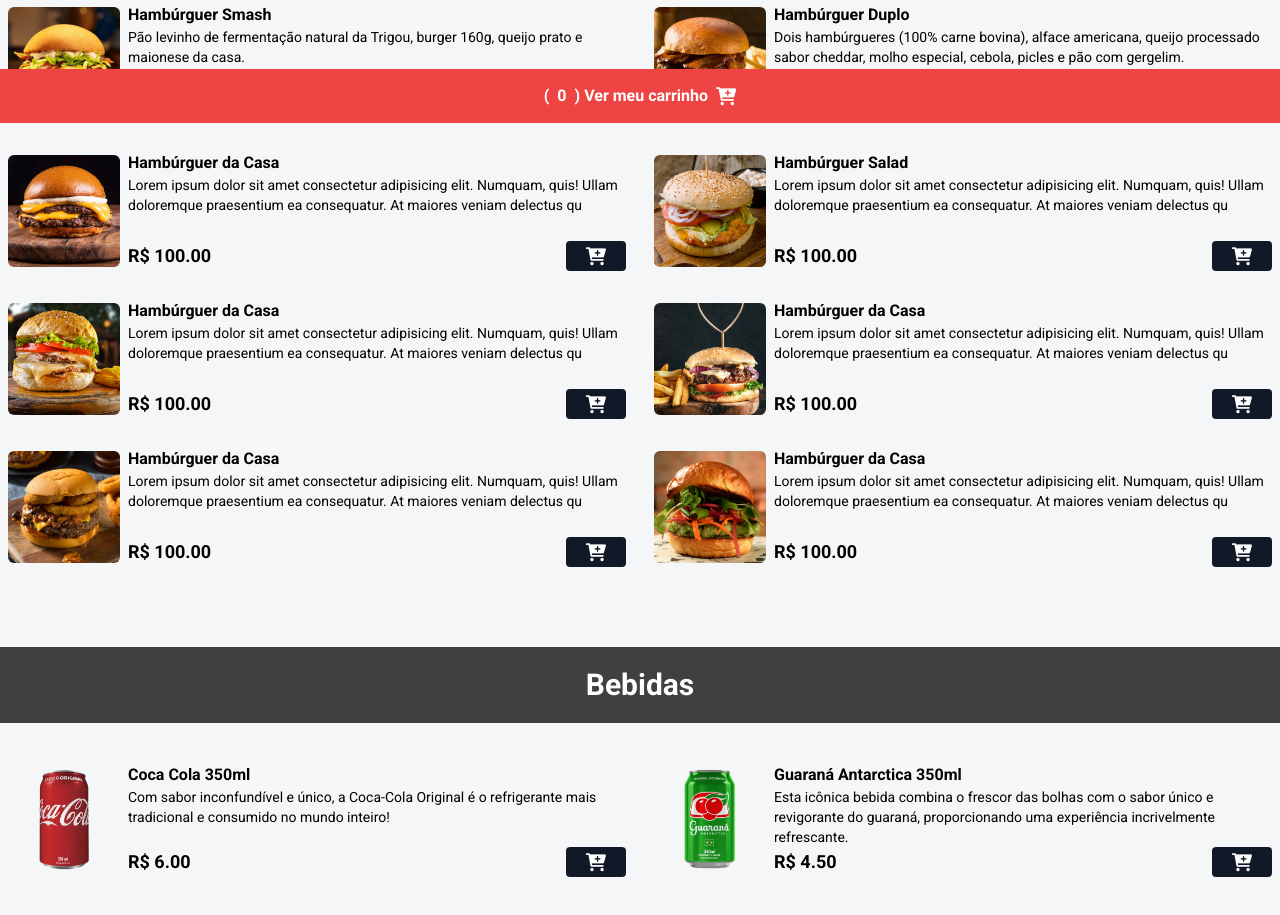
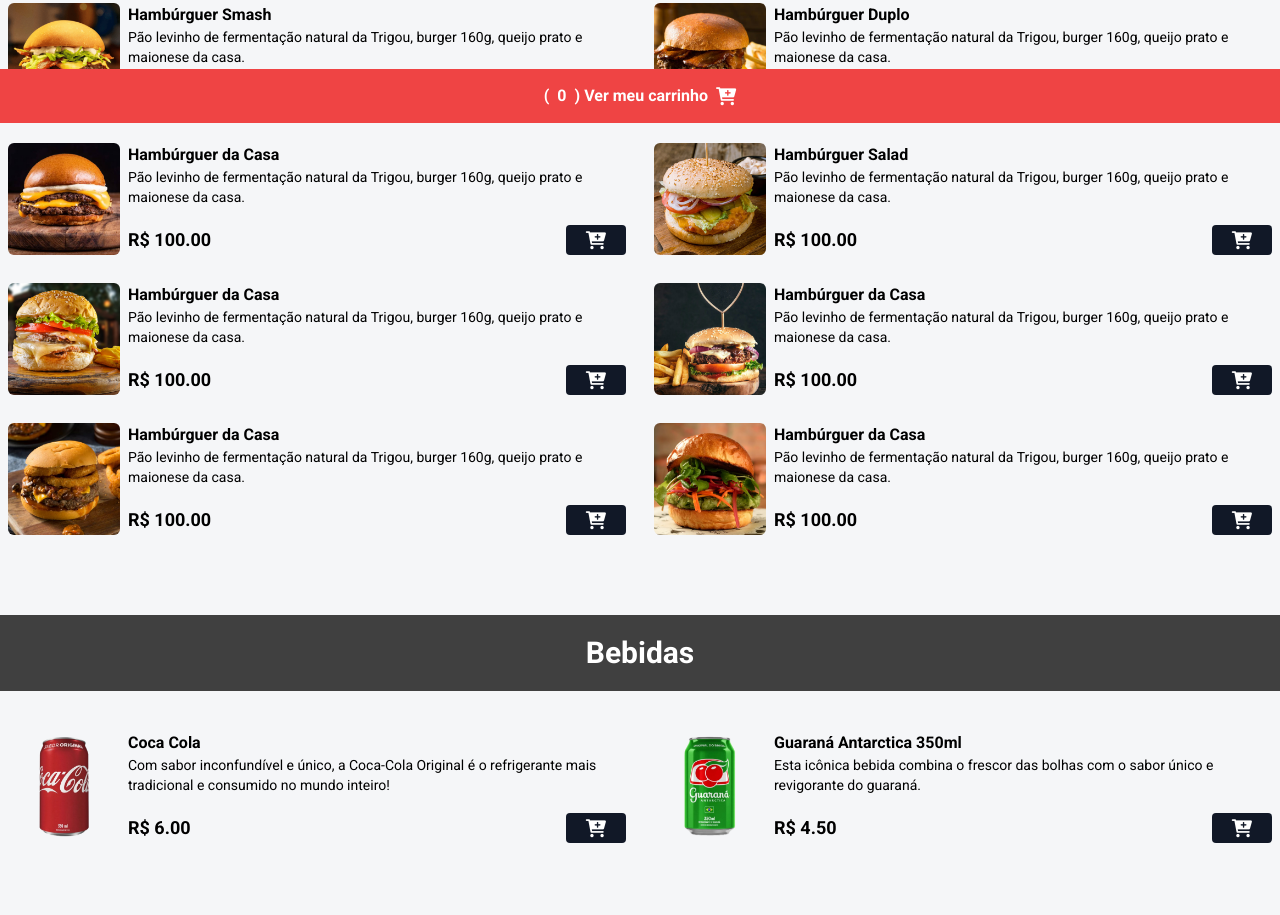
Before and after one commit to Carecsnay/Cardapio-Online, a website: page index.html in a window 1280 px wide. Shown: the part 677-1592 px from the top of the page. Drawn offline with nearby package versions, Linux system fonts and the light colour scheme.

Commit message:
fix: layout

```diff
--- a/index.html
+++ b/index.html
@@ -35,7 +35,7 @@
             <h2 class="sm:text-4xl text-[27px] md:text-5xl font-bold text-center mt-12 mb-12">Conheça nosso menu</h2>
             <h2 class="text-2xl md:text-3xl font-bold text-center mb-10 p-5 bg-neutral-700 text-white">Hambúrgueres</h2>
             <div class="grid grid-cols-1 md:grid-cols-2 gap-7 mx-auto max-w-7xl px-2 mb-20">
-                <div class="item flex gap-2 h-[120px] max-h[120px]">
+                <div class="item flex gap-2 ">
                     <img src="./assets/hamb-1.png" alt="Hambúrguer 1"
                         class="w-28 h-28 rounded-md hover:scale-110 duration-300 hover:-rotate-2 m-auto" />
                     <div class="flex flex-col justify-between">
@@ -54,14 +54,14 @@
                     </div>
                 </div>
 
-                <div class="item flex gap-2 h-[120px] max-h[120px]">
+                <div class="item flex gap-2 ">
                     <img src="./assets/hamb-2.png" alt="Hambúrguer 2"
                         class="w-28 h-28 rounded-md hover:scale-110 duration-300 hover:-rotate-2 m-auto" />
                     <div class="flex flex-col justify-between">
                         <div>
                             <p class="font-bold">Hambúrguer Duplo</p>
-                            <p class="text-sm">Dois hambúrgueres (100% carne bovina), alface americana, queijo
-                                processado sabor cheddar, molho especial, cebola, picles e pão com gergelim.</p>
+                            <p class="text-sm">Pão levinho de fermentação natural da Trigou, burger 160g, queijo prato e
+                                maionese da casa.</p>
                         </div>
 
                         <div class="flex items-center gap-2 justify-between">
@@ -74,14 +74,14 @@
                     </div>
                 </div>
 
-                <div class="item flex gap-2 h-[120px] max-h[120px]">
+                <div class="item flex gap-2 ">
                     <img src="./assets/hamb-3.png" alt="Hambúrguer 3"
                         class="w-28 h-28 rounded-md hover:scale-110 duration-300 hover:-rotate-2 m-auto" />
                     <div class="flex flex-col justify-between">
                         <div>
                             <p class="font-bold">Hambúrguer da Casa</p>
-                            <p class="text-sm">Lorem ipsum dolor sit amet consectetur adipisicing elit. Numquam, quis!
-                                Ullam doloremque praesentium ea consequatur. At maiores veniam delectus qu</p>
+                            <p class="text-sm">Pão levinho de fermentação natural da Trigou, burger 160g, queijo prato e
+                                maionese da casa.</p>
                         </div>
                         <div class="flex items-center gap-2 justify-between">
                             <p class="font-bold text-lg">R$ 100.00</p>
@@ -93,14 +93,14 @@
                     </div>
                 </div>
 
-                <div class="item flex gap-2 h-[120px] max-h[120px]">
+                <div class="item flex gap-2 ">
                     <img src="./assets/hamb-4.png" alt="Hambúrguer 4"
                         class="w-28 h-28 rounded-md hover:scale-110 duration-300 hover:-rotate-2 m-auto" />
                     <div class="flex flex-col justify-between">
                         <div>
                             <p class="font-bold">Hambúrguer Salad</p>
-                            <p class="text-sm">Lorem ipsum dolor sit amet consectetur adipisicing elit. Numquam, quis!
-                                Ullam doloremque praesentium ea consequatur. At maiores veniam delectus qu</p>
+                            <p class="text-sm">Pão levinho de fermentação natural da Trigou, burger 160g, queijo prato e
+                                maionese da casa.</p>
                         </div>
 
                         <div class="flex items-center gap-2 justify-between">
@@ -113,14 +113,14 @@
                     </div>
                 </div>
 
-                <div class="item flex gap-2 h-[120px] max-h[120px]">
+                <div class="item flex gap-2 ">
                     <img src="./assets/hamb-5.png" alt="Hambúrguer 5"
                         class="w-28 h-28 rounded-md hover:scale-110 duration-300 hover:-rotate-2 m-auto" />
                     <div class="flex flex-col justify-between">
                         <div>
                             <p class="font-bold">Hambúrguer da Casa</p>
-                            <p class="text-sm">Lorem ipsum dolor sit amet consectetur adipisicing elit. Numquam, quis!
-                                Ullam doloremque praesentium ea consequatur. At maiores veniam delectus qu</p>
+                            <p class="text-sm">Pão levinho de fermentação natural da Trigou, burger 160g, queijo prato e
+                                maionese da casa.</p>
                         </div>
                         <div class="flex items-center gap-2 justify-between">
                             <p class="font-bold text-lg">R$ 100.00</p>
@@ -132,14 +132,14 @@
                     </div>
                 </div>
 
-                <div class="item flex gap-2 h-[120px] max-h[120px]">
+                <div class="item flex gap-2 ">
                     <img src="./assets/hamb-6.png" alt="Hambúrguer 6"
                         class="w-28 h-28 rounded-md hover:scale-110 duration-300 hover:-rotate-2 m-auto" />
                     <div class="flex flex-col justify-between">
                         <div>
                             <p class="font-bold">Hambúrguer da Casa</p>
-                            <p class="text-sm">Lorem ipsum dolor sit amet consectetur adipisicing elit. Numquam, quis!
-                                Ullam doloremque praesentium ea consequatur. At maiores veniam delectus qu</p>
+                            <p class="text-sm">Pão levinho de fermentação natural da Trigou, burger 160g, queijo prato e
+                                maionese da casa.</p>
                         </div>
                         <div class="flex items-center gap-2 justify-between">
                             <p class="font-bold text-lg">R$ 100.00</p>
@@ -151,14 +151,14 @@
                     </div>
                 </div>
 
-                <div class="item flex gap-2 h-[120px] max-h[120px]">
+                <div class="item flex gap-2 ">
                     <img src="./assets/hamb-7.png" alt="Hambúrguer 7"
                         class="w-28 h-28 rounded-md hover:scale-110 duration-300 hover:-rotate-2 m-auto" />
                     <div class="flex flex-col justify-between">
                         <div>
                             <p class="font-bold">Hambúrguer da Casa</p>
-                            <p class="text-sm">Lorem ipsum dolor sit amet consectetur adipisicing elit. Numquam, quis!
-                                Ullam doloremque praesentium ea consequatur. At maiores veniam delectus qu</p>
+                            <p class="text-sm">Pão levinho de fermentação natural da Trigou, burger 160g, queijo prato e
+                                maionese da casa.</p>
                         </div>
                         <div class="flex items-center gap-2 justify-between">
                             <p class="font-bold text-lg">R$ 100.00</p>
@@ -170,14 +170,14 @@
                     </div>
                 </div>
 
-                <div class="item flex gap-2 h-[120px] max-h[120px]">
+                <div class="item flex gap-2 ">
                     <img src="./assets/hamb-8.png" alt="Hambúrguer 8"
                         class="w-28 h-28 rounded-md hover:scale-110 duration-300 hover:-rotate-2 m-auto" />
                     <div class="flex flex-col justify-between">
                         <div>
                             <p class="font-bold">Hambúrguer da Casa</p>
-                            <p class="text-sm">Lorem ipsum dolor sit amet consectetur adipisicing elit. Numquam, quis!
-                                Ullam doloremque praesentium ea consequatur. At maiores veniam delectus qu</p>
+                            <p class="text-sm">Pão levinho de fermentação natural da Trigou, burger 160g, queijo prato e
+                                maionese da casa.</p>
                         </div>
                         <div class="flex items-center gap-2 justify-between">
                             <p class="font-bold text-lg">R$ 100.00</p>
@@ -199,7 +199,7 @@
                         class="w-28 h-28 rounded-md hover:scale-110 duration-300 hover:-rotate-2 m-auto" />
                     <div class="flex flex-col justify-between">
                         <div>
-                            <p class="font-bold">Coca Cola 350ml</p>
+                            <p class="font-bold">Coca Cola</p>
                             <p class="text-sm">Com sabor inconfundível e único, a Coca-Cola Original é o refrigerante mais tradicional e consumido no mundo inteiro!</p>
                         </div>
                         <div class="flex items-center gap-2 justify-between">
@@ -218,7 +218,7 @@
                     <div class="flex flex-col justify-between">
                         <div>
                             <p class="font-bold">Guaraná Antarctica 350ml</p>
-                            <p class="text-sm">Esta icônica bebida combina o frescor das bolhas com o sabor único e revigorante do guaraná, proporcionando uma experiência incrivelmente refrescante.</p>
+                            <p class="text-sm">Esta icônica bebida combina o frescor das bolhas com o sabor único e revigorante do guaraná.</p>
                         </div>
                         <div class="flex items-center gap-2 justify-between">
                             <p class="font-bold text-lg">R$ 4.50</p>
```
Also changed, not shown: styles/output.css.
